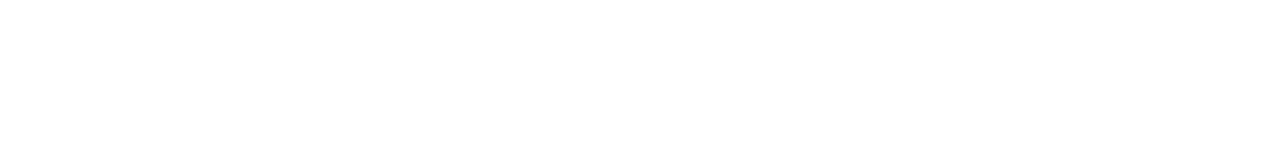
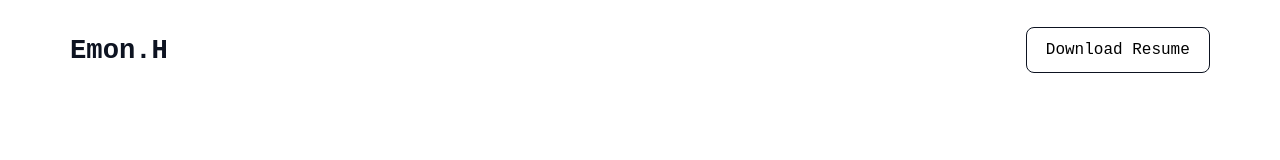
Before and after one commit to emon-hossain1001/Reset-Batch-9-Assignment-1, a plain HTML site: page index.html in a window 1280 px wide. Drawn offline with Linux system fonts and the light colour scheme; a web font is replaced by a local one.

Commit message:
added navbar

```diff
--- a/index.html
+++ b/index.html
@@ -3,9 +3,18 @@
 <head>
     <meta charset="UTF-8">
     <meta name="viewport" content="width=device-width, initial-scale=1.0">
-    <title>Simple Portfolio</title>
+    <title>My Portfolio</title>
+    <link rel="stylesheet" href="style.css">
 </head>
-<body>
-
+<body class="primary-color">
+    <header>
+        <!-- Navbar -->
+        <nav>
+            <div class="nav-container ">
+                <h3 class="name-title">Emon.H</h3>
+                <button class="resume-btn">Download Resume</button>
+            </div>
+        </nav>
+    </header>
 </body>
 </html>
--- a/style.css
+++ b/style.css
@@ -0,0 +1,67 @@
+/* Font Family */
+@import url('https://fonts.googleapis.com/css2?family=Azeret+Mono:ital,wght@0,100..900;1,100..900&display=swap');
+
+/* Common Shared Styles */
+*{
+    margin: 0;
+    padding: 0;
+    box-sizing: border-box;
+    font-family: "Azeret Mono", monospace;
+}
+
+.primary-color{
+    color: rgb(13, 19, 33);
+}
+.text-center{
+    text-align: center;
+}
+.row-reverse{
+    flex-direction: row-reverse;
+}
+.margin-bottom-50{
+    margin-bottom: 50px;
+}
+.margin-top-50{
+    margin-top: 50px;
+}
+.width-60{
+    width: 60%;
+}
+.width-50{
+    width: 50%;
+}
+.common-title{
+    font-size: 30px;
+    font-weight: 800;
+    margin-bottom: 16px;
+}
+
+/* Navbar */
+.nav-container{
+    display: flex;
+    justify-content: space-between;
+    align-items: center;
+    height: 80px;
+    max-width: 1140px;
+    margin: 10px auto;
+}
+
+.name-title{
+    font-size: 1.7rem;
+    font-weight: 800;
+    cursor: pointer;
+}
+
+.resume-btn{
+    font-size: 1rem;
+    font-weight: 500;
+    cursor: pointer;
+    padding: 0.8rem 1.2rem;
+    background: none;
+    border-radius: 8px;
+    border: 1px solid rgb(13, 19, 33);
+}
+.resume-btn:hover{
+    background-color: lightgrey;
+    border: none;
+}
```
